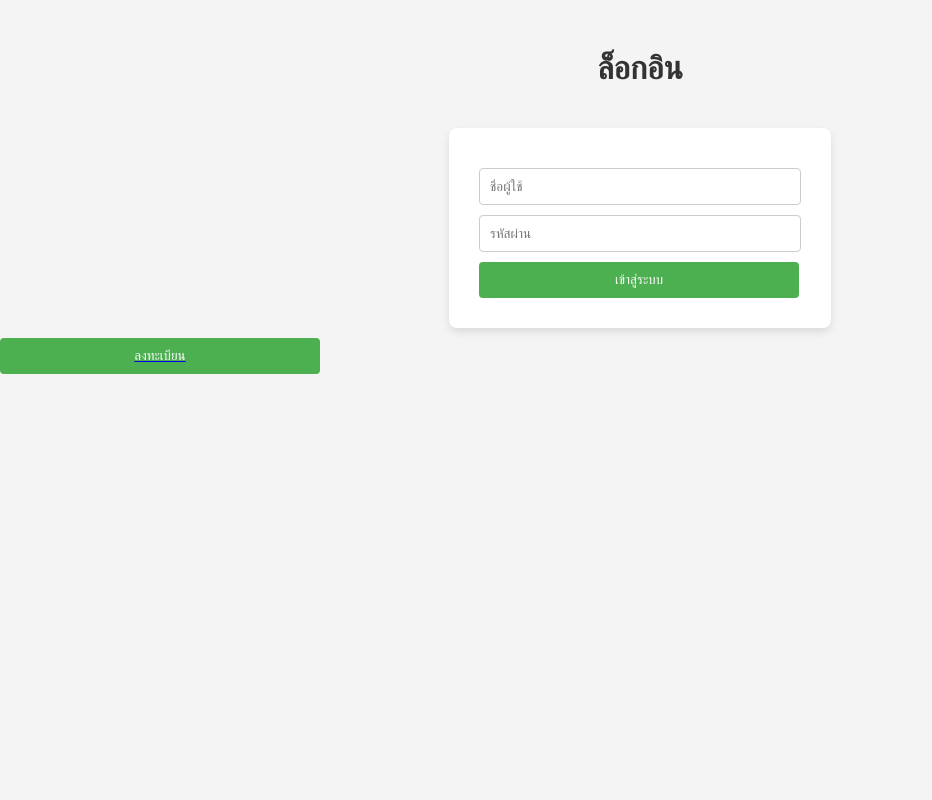
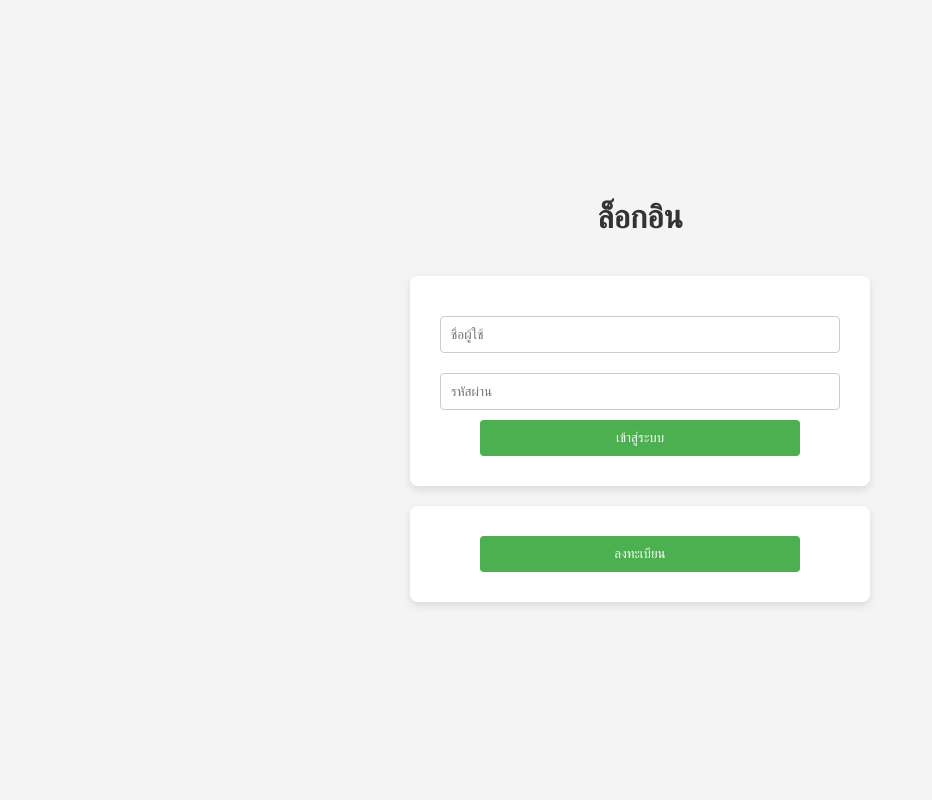
Before and after one commit to apsn1/web1, a PHP site: page /admin/login.php in a window 1280 px wide. Shown: the whole page, without its empty margins (0-932 px from the left). Run offline with PHP 8.4, Linux system fonts and the light colour scheme.

Commit message:
Css 14:39

```diff
--- a/admin/CssForAdmin/Login_css.css
+++ b/admin/CssForAdmin/Login_css.css
@@ -1,34 +1,11 @@
 /* Login_css.css */
-body {
-    font-family: Arial, sans-serif;
-    background-color: #f4f4f4;
-    text-align: center;
-    margin: 0;
-    padding: 0;
+.error {
+    color: red;
+    font-size: 14px;
 }
 
-h1 {
-    color: #333;
-    margin-top: 50px;
-}
-
-form {
-    background-color: #fff;
-    padding: 30px;
-    border-radius: 8px;
-    box-shadow: 0 4px 8px rgba(0, 0, 0, 0.1);
-    display: inline-block;
-    margin-top: 20px;
-    text-align: left; /* Align text to the left */
-}
-
-input[type="text"], input[type="password"] {
-    width: 300px;
-    padding: 10px;
-    margin: 10px 0;
-    border: 1px solid #ccc;
-    border-radius: 4px;
-    display: block; /* Makes each input field appear in a vertical stack */
+button:hover {
+    background-color: #45a049;
 }
 
 button {
@@ -39,15 +16,55 @@ button {
     border: none;
     border-radius: 4px;
     cursor: pointer;
-    display: block; /* Makes button appear below the inputs */
-    margin-top: 10px;
+    transition: background-color 0.3s ease; /* การเปลี่ยนสีปุ่มอย่างนุ่มนวล */
 }
 
 button:hover {
     background-color: #45a049;
+    transform: scale(1.05); /* เพิ่มขนาดเล็กน้อยเมื่อ hover */
 }
 
-.error {
-    color: red;
-    font-size: 14px;
+input[type="text"], input[type="password"] {
+    width: 100%; /* ให้ช่องกรอกข้อมูลเต็มความกว้างของ form */
+    padding: 10px;
+    margin: 10px 0;
+    border: 1px solid #ccc;
+    border-radius: 4px;
+    box-sizing: border-box; /* รวม padding และ border ในขนาดที่กำหนด */
 }
+
+form {
+    background-color: #fff;
+    padding: 30px;
+    border-radius: 8px;
+    box-shadow: 0 4px 8px rgba(0, 0, 0, 0.1);
+    display: inline-block;
+    margin-top: 20px;
+    width: 100%; /* ปรับให้เต็มความกว้างที่มี */
+    max-width: 400px; /* กำหนดความกว้างสูงสุด */
+}
+
+h1 {
+    color: #333;
+    margin-top: 0;
+    font-size: 2em; /* ปรับขนาดฟอนต์ */
+    margin-bottom: 20px; /* เพิ่มระยะห่างด้านล่าง */
+}
+
+body {
+    font-family: Arial, sans-serif;
+    background-color: #f4f4f4;
+    margin: 0;
+    padding: 0;
+    display: flex;
+    flex-direction: column; /* จัดเรียงเป็นแนวตั้ง */
+    justify-content: center; /* จัดกลางในแนวนอน */
+    align-items: center; /* จัดกลางในแนวตั้ง */
+    height: 100vh; /* ทำให้ body ครอบคลุมทั้งหน้าจอ */
+    text-align: center; /* จัดข้อความทั้งหมดให้อยู่ตรงกลาง */
+}
+
+/* ทำให้ฟอร์มมีระยะห่างจากส่วนอื่นๆ */
+form {
+    margin-top: 20px;
+}
--- a/admin/login.php
+++ b/admin/login.php
@@ -15,11 +15,11 @@
             <input type="password" name="password" placeholder="รหัสผ่าน" required>
             <button type="submit">เข้าสู่ระบบ</button>
         </form>
-        <from>
+        <form>
         <a href="register.php">
             <button type="button">ลงทะเบียน</button>
         </a>
-    </from>
+</form>
     </div>
 
 
```
